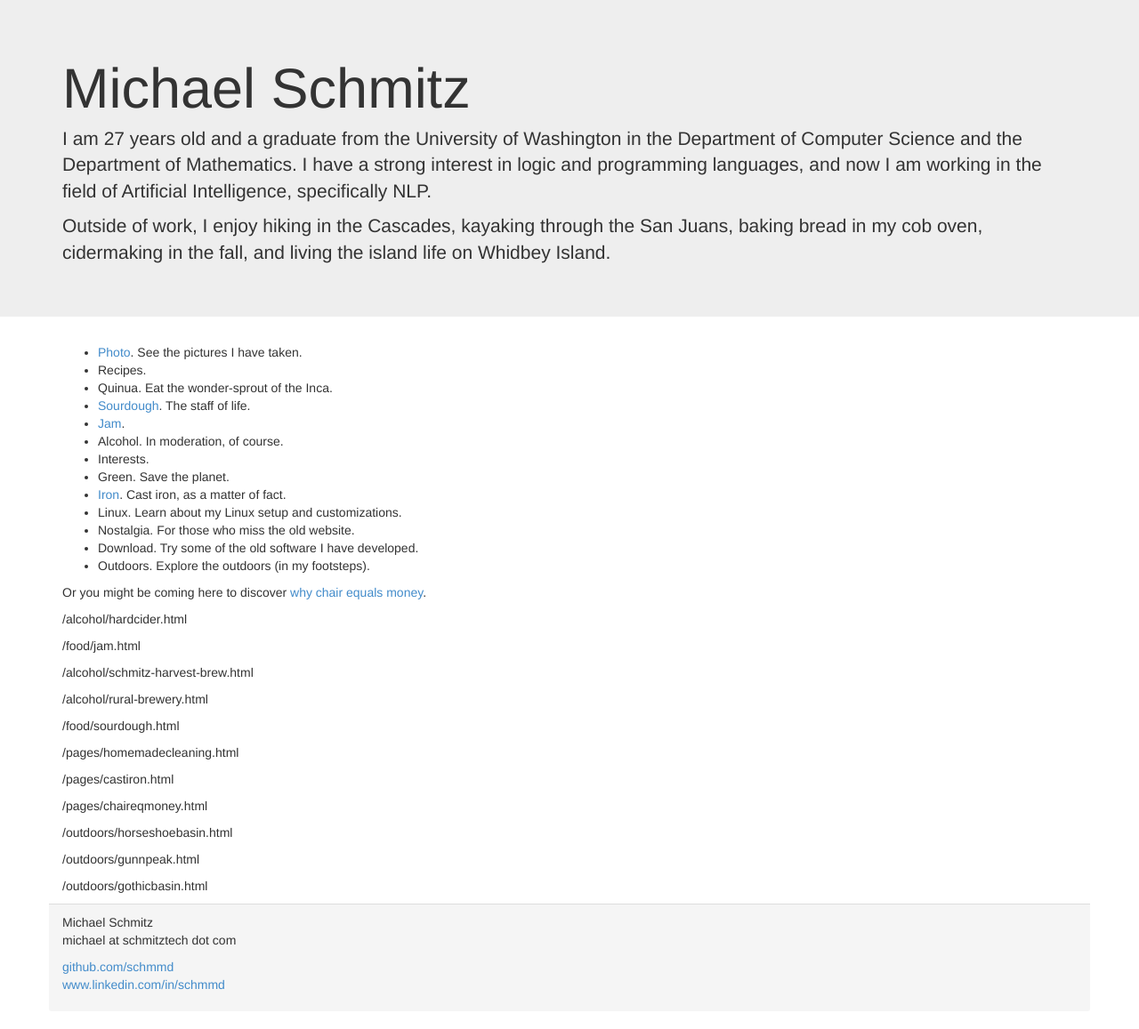
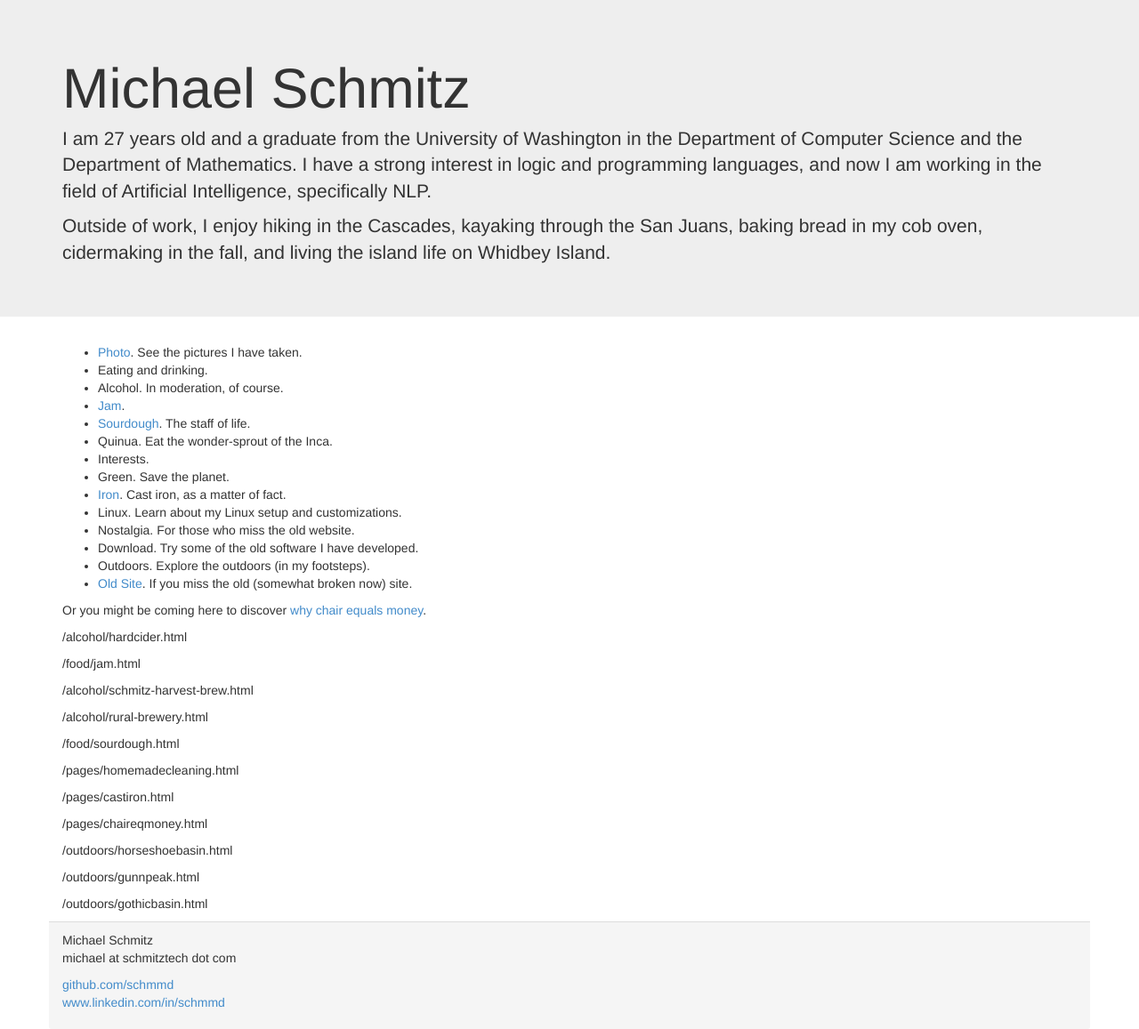
Before and after one commit to schmmd/www.schmitztech.com, a Jekyll site: the page built from index.md, in a window 1280 px wide. Shown: the whole page at 89% size. Built offline with Jekyll 4.4.1, drawn with Linux system fonts in a browser that asks for light colours; Markdown is read by kramdown in place of the engine named in the settings; a file with an impossible date is left out.

```diff
--- a/_layouts/default.html
+++ b/_layouts/default.html
@@ -1,7 +1,7 @@
 <!DOCTYPE html>
 <html>
   <head>
-    <title>Bootstrap 101 Template</title>
+    <title>Schmitztech</title>
     <meta charset="utf-8">
     <meta name="viewport" content="width=device-width, initial-scale=1.0">
     <!-- Bootstrap -->
--- a/_layouts/main.html
+++ b/_layouts/main.html
@@ -1,7 +1,7 @@
 <!DOCTYPE html>
 <html>
   <head>
-    <title>Bootstrap 101 Template</title>
+    <title>Schmitztech</title>
     <meta charset="utf-8">
     <meta name="viewport" content="width=device-width, initial-scale=1.0">
     <!-- Bootstrap -->
--- a/index.md
+++ b/index.md
@@ -4,11 +4,11 @@ layout: main
 ---
 
 *  [Photo](http://schmitztech.com/photo). See the pictures I have taken.
-*  Recipes.
+*  Eating and drinking.
+ *  Alcohol. In moderation, of course.
+ *  [Jam](/food/jam.html).
+ *  [Sourdough](/food/sourdough.html). The staff of life.
  *  Quinua. Eat the wonder-sprout of the Inca.
- *  [Sourdough](/food/sourdough.html). The staff of life.
- *  [Jam](/food/jam.html).
- *  Alcohol. In moderation, of course.
 *  Interests.
  *  Green. Save the planet.
  *  [Iron](/pages/castiron.html). Cast iron, as a matter of fact.
@@ -16,6 +16,7 @@ layout: main
 * Nostalgia. For those who miss the old website.
  *  Download. Try some of the old software I have developed.
  *  Outdoors. Explore the outdoors (in my footsteps).
+ *  [Old Site](http://www.schmitztech.com/nostalgia).  If you miss the old (somewhat broken now) site.
 
 Or you might be coming here to discover [why chair equals money](pages/chaireqmoney.html).
 
```
